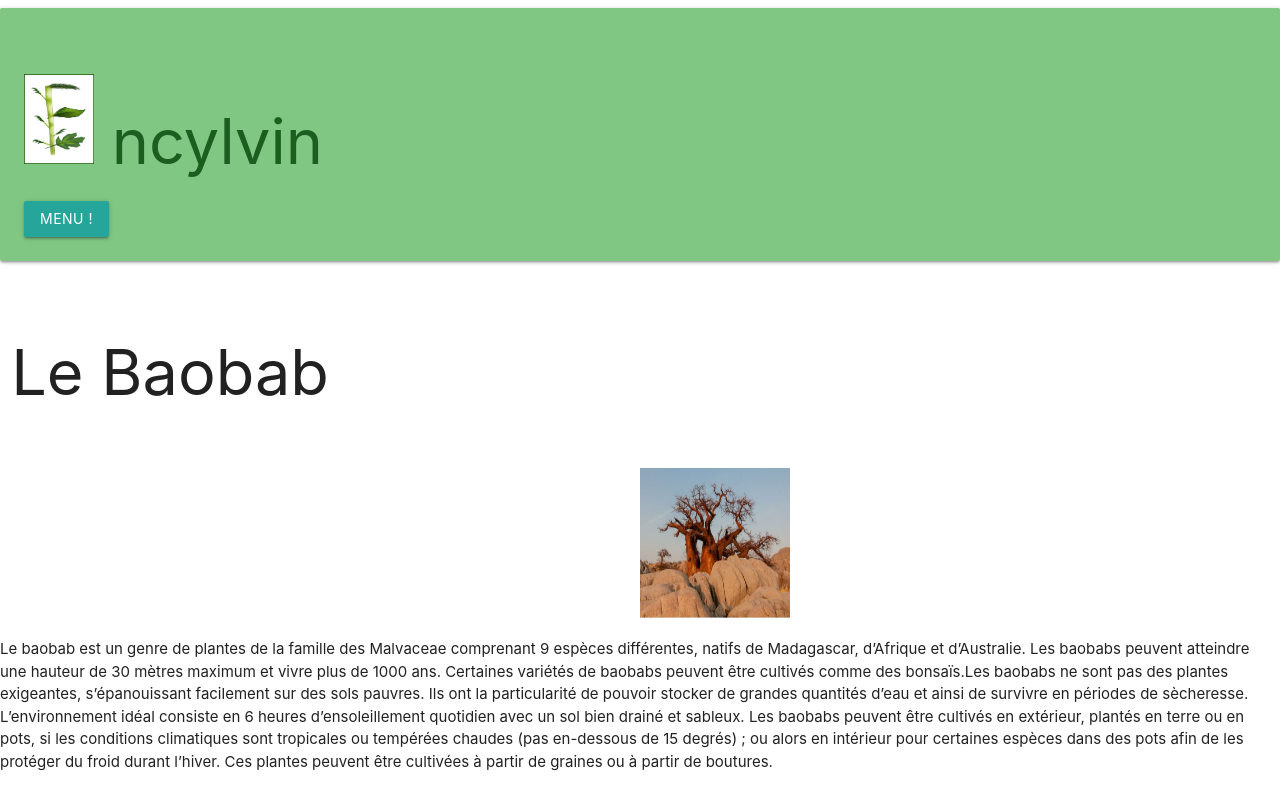
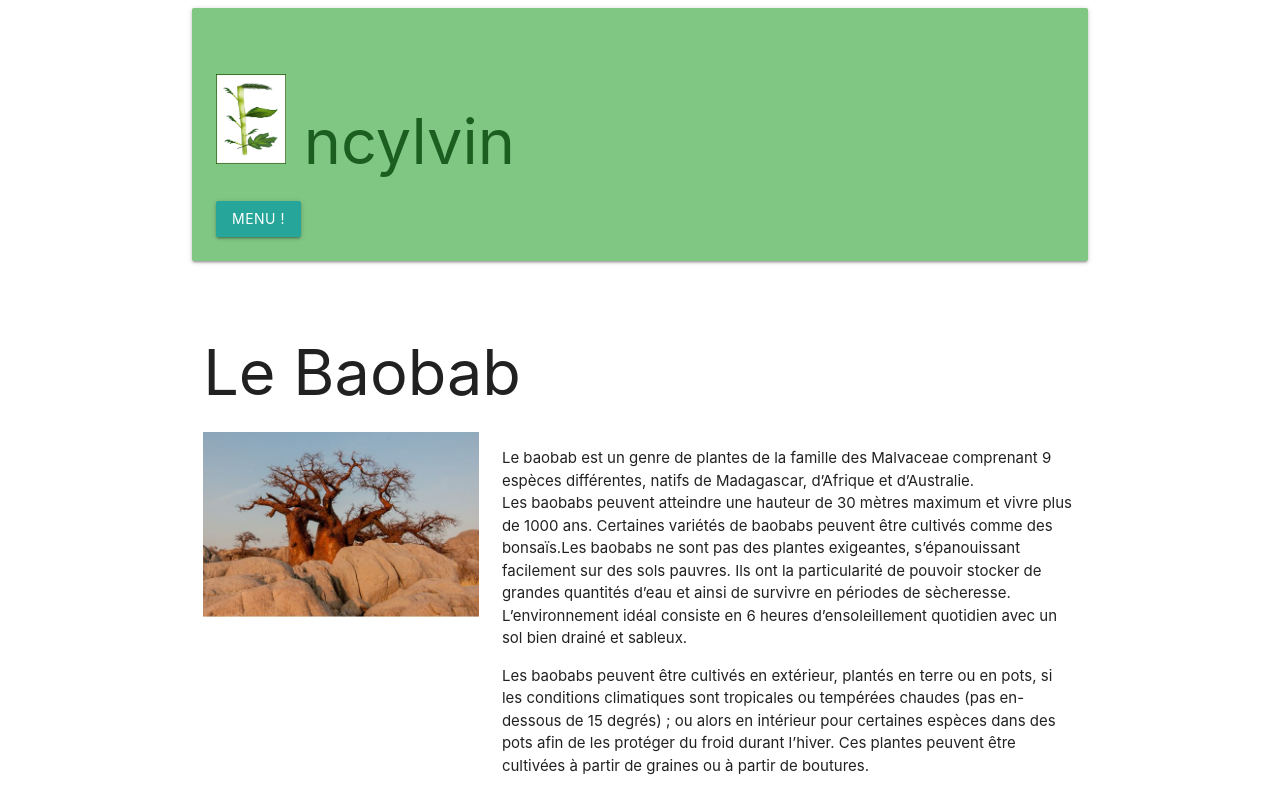
Before and after one commit to Lautus-duc/encylvin, a PHP site: page /index_Baobab.php in a window 1280 px wide. Before the commit the page ends 771 px from the top, so only its background shows below. Run offline with PHP 8.4, Linux system fonts and the light colour scheme.

Commit message:
amélioration de la page Baobab entête head

```diff
--- a/entete.inc.php
+++ b/entete.inc.php
@@ -1,21 +1,22 @@
 <div class="row">
   <div  class="card-panel green lighten-2">
-      <h1> <a href="/index.php" ><img src="logo_Encylvin.jpg" style="width:70px;height:90px;"> </a>
-        <span class="green-text text-darken-4 "><?php echo "ncylvin" ?></span></h1>
-
+    <h1 class="green-text text-darken-4">
+      <a href="/index.php">
+        <img src="logo_Encylvin.jpg" style="width:70px;height:90px;">
+      </a>
+      ncylvin
+    </h1>
     <!-- Dropdown Trigger -->
     <a class='dropdown-trigger btn' href='#' data-target='dropdown1'>Menu !</a>
-
     <!-- Dropdown Structure -->
     <ul id='dropdown1' class='dropdown-content'>
-              </li><li><a href="#!"><img src="logo_encylvin_menu.jpg" style="width:50px;height:50px;"></a></li>
+      <li><a href="#!"><img src="logo_encylvin_menu.jpg" style="width:50px;height:50px;"></a></li>
       <li><a href="#!">two</a></li>
       <li class="divider" tabindex="-1"></li>
       <li><a href="#!">three</a></li>
       <li><a href="#!"><i class="material-icons">view_module</i>four</a></li>
       <li><a href="#!"><i class="material-icons">cloud</i>five</a></li>
     </ul>
-
   </div>
 </div>
 <script type="text/javascript">
--- a/index_Baobab.php
+++ b/index_Baobab.php
@@ -1,30 +1,23 @@
 <html>
   <?php include "head.inc.php" ?>
   <body>
+    <div class="container">
+      <?php include "entete.inc.php" ?>
       <div class="row">
-    <?php include "entete.inc.php" ?>
-
-      <div class="col s12"><h1><?php echo "Le Baobab" ?></h1></div>
-      <div class="col s12"><h2></h2></div>
-	  <div class="col s6">
+        <div class="col s12"><h1>Le Baobab</h1></div>
+        <div class="col s4">
+          <img src="baobab_1.jpg" class="responsive-img">
         </div>
-      <img src="baobab_1.jpg" style="width:150px;height:150px;"></a>
-
+        <div class="col s8">
+          <p>Le baobab est un genre de plantes de la famille des Malvaceae comprenant 9 espèces différentes, natifs de Madagascar, d’Afrique et d’Australie.</br>
+          Les baobabs peuvent atteindre une hauteur de 30 mètres maximum et vivre plus de 1000 ans. Certaines variétés de baobabs peuvent être cultivés comme des bonsaïs.Les baobabs ne sont pas des plantes exigeantes, s’épanouissant facilement sur des sols pauvres. Ils ont la particularité de pouvoir stocker de grandes quantités d’eau et ainsi de survivre en périodes de sècheresse.
+          L’environnement idéal consiste en 6 heures d’ensoleillement quotidien avec un sol bien drainé et sableux.</p>
+          <p>Les baobabs peuvent être cultivés en extérieur, plantés en terre ou en pots, si les conditions climatiques sont tropicales ou tempérées chaudes (pas en-dessous de 15 degrés) ; ou alors en intérieur pour certaines espèces dans des pots afin de les protéger du froid durant l’hiver.
+          Ces plantes peuvent être cultivées à partir de graines ou à partir de boutures.</p>
         </div>
-    </div style="margin: 15px";>
-
-    <?php echo "Le baobab est un genre de plantes de la famille des Malvaceae comprenant 9 espèces différentes, natifs de Madagascar, d’Afrique et d’Australie.
-
-Les baobabs peuvent atteindre une hauteur de 30 mètres maximum et vivre plus de 1000 ans. Certaines variétés de baobabs peuvent être cultivés comme des bonsaïs.Les baobabs ne sont pas des plantes exigeantes, s’épanouissant facilement sur des sols pauvres. Ils ont la particularité de pouvoir stocker de grandes quantités d’eau et ainsi de survivre en périodes de sècheresse.
-
-L’environnement idéal consiste en 6 heures d’ensoleillement quotidien avec un sol bien drainé et sableux.
-
-Les baobabs peuvent être cultivés en extérieur, plantés en terre ou en pots, si les conditions climatiques sont tropicales ou tempérées chaudes (pas en-dessous de 15 degrés) ; ou alors en intérieur pour certaines espèces dans des pots afin de les protéger du froid durant l’hiver.
-
-Ces plantes peuvent être cultivées à partir de graines ou à partir de boutures."
-    ?>
-
         <!--JavaScript at end of body for optimized loading-->
         <script type="text/javascript" src="js/materialize.min.js"></script>
+      </div>
+    </div>
   </body>
 </html>
```
Also changed, not shown: head.inc.php (indentation only). Lines whose indentation alone changed are shown as unchanged.
